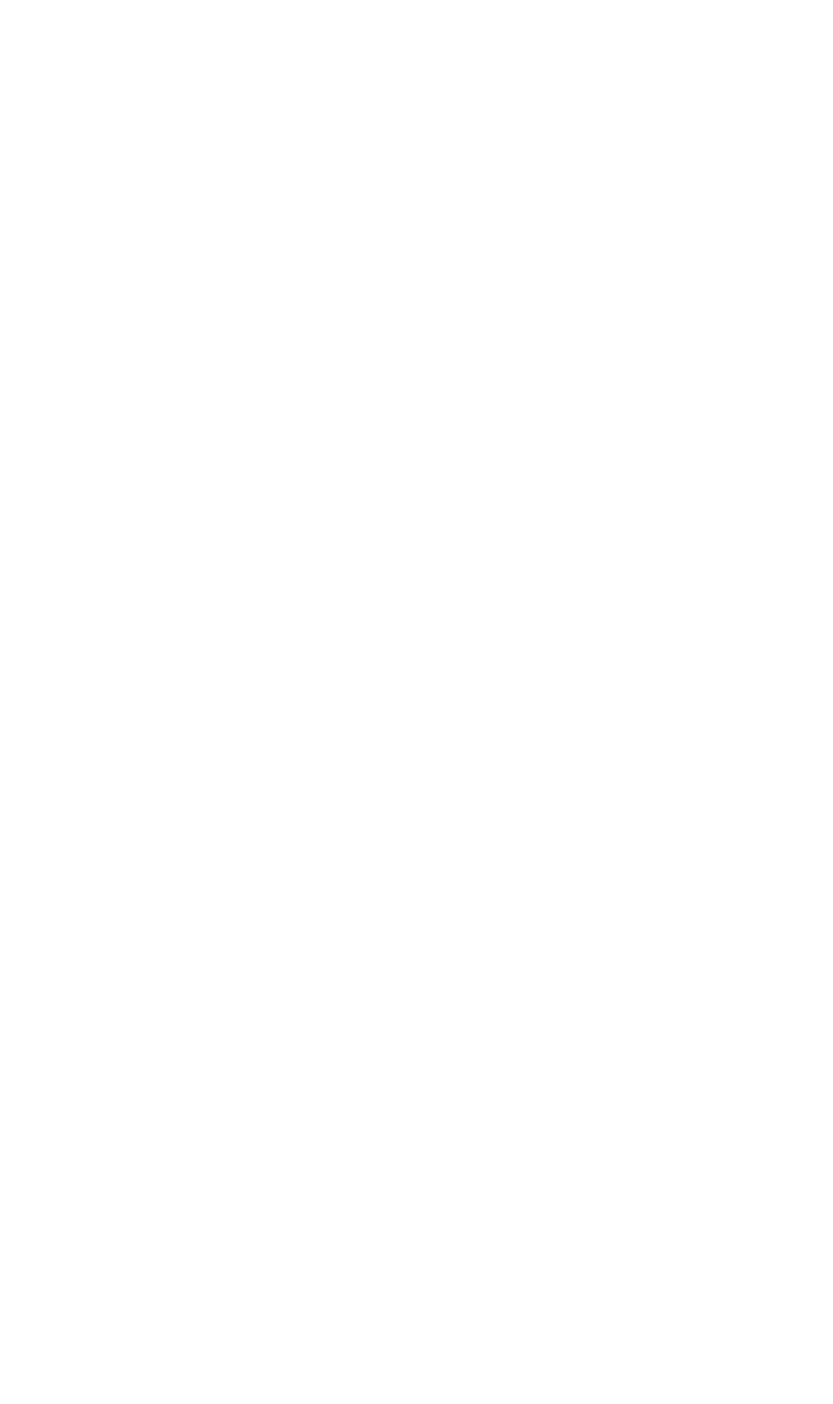
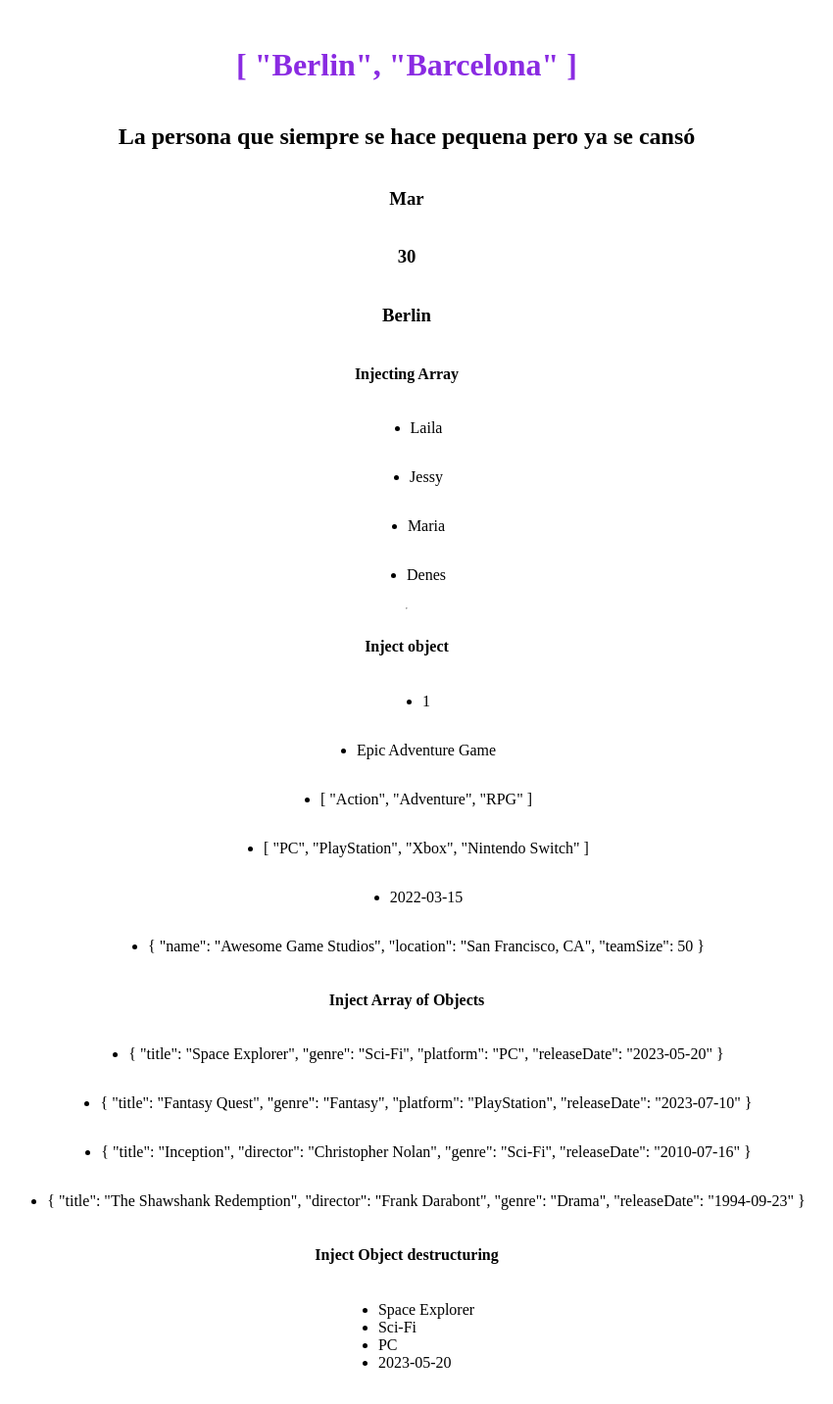
Before and after one commit to marita703/vuejscurse, a Vue app: page / in a window 1280 px wide. Shown: the part 8260-9693 px from the top of the page at 98% size, without its empty margins (225-1075 px from the left). Before the commit the page ends 8135 px from the top, so only its background shows below. Built offline with nearby package versions, Linux system fonts and the light colour scheme.

Commit message:
Provide and Inject

```diff
--- a/src/components/HelloWorld.vue
+++ b/src/components/HelloWorld.vue
@@ -24,6 +24,7 @@ import SlotComponent from '@/components/SlotComponent.vue'
 import FallbackContent from '@/components/FallbackContent.vue'
 
 import NamedSlotComponent from '@/components/NamedSlotComponent.vue'
+import MasterParentComponent from '@/components/ProvideAndInject/MasterParentComponent.vue'
 
 import { ref } from 'vue'
 const firstName = ref('Mar')
@@ -80,6 +81,8 @@ console.log('Hello World')
 
       <template #two> This content will go to slot 2 </template>
     </NamedSlotComponent>
+
+    <MasterParentComponent />
   </div>
 </template>
 <!-- Css -->
--- /dev/null
+++ b/src/components/ProvideAndInject/MasterParentComponent.vue
@@ -0,0 +1,69 @@
+<script setup>
+import SchoolComponent from '@/components/ProvideAndInject/SchoolComponent.vue'
+import PracticeComponent from '@/components/ProvideAndInject/PracticeComponent.vue'
+import { provide } from 'vue'
+
+const studentName = 'Christian David'
+const studentAge = '33'
+const studentLocation = ['Berlin', 'Barcelona']
+
+provide('personInloved', 'Mar')
+provide('inlovedAge', 30)
+provide('inlovedLocation', 'Berlin')
+
+// Provide Array
+provide('friends', ['Laila', 'Jessy', 'Maria', 'Denes'])
+
+// Provide Object
+
+provide('games', {
+  id: 1,
+  title: 'Epic Adventure Game',
+  genre: ['Action', 'Adventure', 'RPG'],
+  platform: ['PC', 'PlayStation', 'Xbox', 'Nintendo Switch'],
+  releaseDate: '2022-03-15',
+  developer: {
+    name: 'Awesome Game Studios',
+    location: 'San Francisco, CA',
+    teamSize: 50
+  }
+})
+
+// Using Provide With Array Of Objects
+provide('moreGames', [
+  {
+    title: 'Space Explorer',
+    genre: 'Sci-Fi',
+    platform: 'PC',
+    releaseDate: '2023-05-20'
+  },
+  {
+    title: 'Fantasy Quest',
+    genre: 'Fantasy',
+    platform: 'PlayStation',
+    releaseDate: '2023-07-10'
+  },
+  {
+    title: 'Inception',
+    director: 'Christopher Nolan',
+    genre: 'Sci-Fi',
+    releaseDate: '2010-07-16'
+  },
+  {
+    title: 'The Shawshank Redemption',
+    director: 'Frank Darabont',
+    genre: 'Drama',
+    releaseDate: '1994-09-23'
+  }
+])
+</script>
+
+<template>
+  <SchoolComponent
+    :studentName="studentName"
+    :studentAge="studentAge"
+    :studentLocation="studentLocation"
+  />
+
+  <PracticeComponent />
+</template>
--- /dev/null
+++ b/src/components/ProvideAndInject/PracticeComponent.vue
@@ -0,0 +1,36 @@
+<script setup>
+import { inject } from 'vue'
+
+const friendsList = inject('friends')
+
+const games = inject('games')
+
+const moreGames = inject('moreGames')
+</script>
+
+<template>
+  <h4>Injecting Array</h4>
+  <ul v-for="(friend, index) in friendsList" :key="index">
+    <li>{{ friend }}</li>
+  </ul>
+
+  <hr />
+
+  <h4>Inject object</h4>
+  <ul v-for="(game, index) in games" :key="index">
+    <li>{{ game }}</li>
+  </ul>
+
+  <h4>Inject Array of Objects</h4>
+  <ul v-for="(anotherGame, index) in moreGames" :key="index">
+    <li>{{ anotherGame }}</li>
+  </ul>
+
+  <h4>Inject Object destructuring</h4>
+  <ul v-for="({ title, genre, platform, releaseDate }, index) in moreGames" :key="index">
+    <li>{{ title }}</li>
+    <li>{{ genre }}</li>
+    <li>{{ platform }}</li>
+    <li>{{ releaseDate }}</li>
+  </ul>
+</template>
--- /dev/null
+++ b/src/components/ProvideAndInject/SchoolComponent.vue
@@ -0,0 +1,13 @@
+<script setup>
+import StudentComponent from '@/components/ProvideAndInject/StudentComponent.vue'
+
+defineProps(['studentName', 'studentAge', 'studentLocation'])
+</script>
+
+<template>
+  <StudentComponent
+    :studentName="studentName"
+    :studentAge="studentAge"
+    :studentLocation="studentLocation"
+  />
+</template>
--- /dev/null
+++ b/src/components/ProvideAndInject/StudentComponent.vue
@@ -0,0 +1,20 @@
+<script setup>
+import { inject } from 'vue'
+
+defineProps(['studentName', 'studentAge', 'studentLocation'])
+const personInloved = inject('personInloved')
+const inlovedAge = inject('inlovedAge')
+const inlovedLocation = inject('inlovedLocation')
+</script>
+
+<template>
+  <h1>{{ studentName }}</h1>
+  <h1>{{ studentAge }}</h1>
+  <h1>{{ studentLocation }}</h1>
+
+  <h2>La persona que siempre se hace pequena pero ya se cansó</h2>
+
+  <h3>{{ personInloved }}</h3>
+  <h3>{{ inlovedAge }}</h3>
+  <h3>{{ inlovedLocation }}</h3>
+</template>
```
